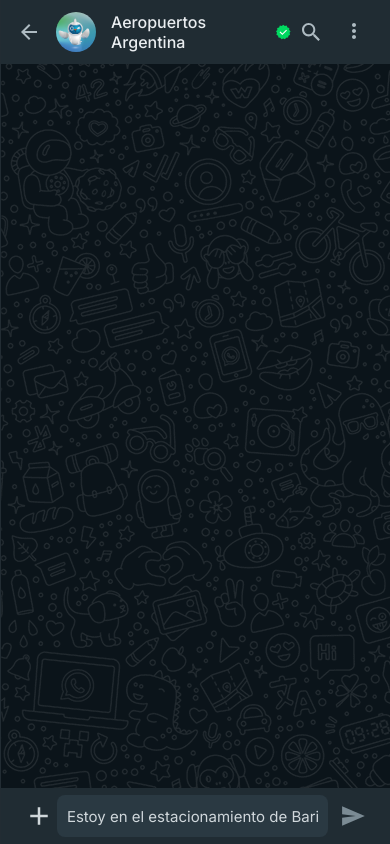
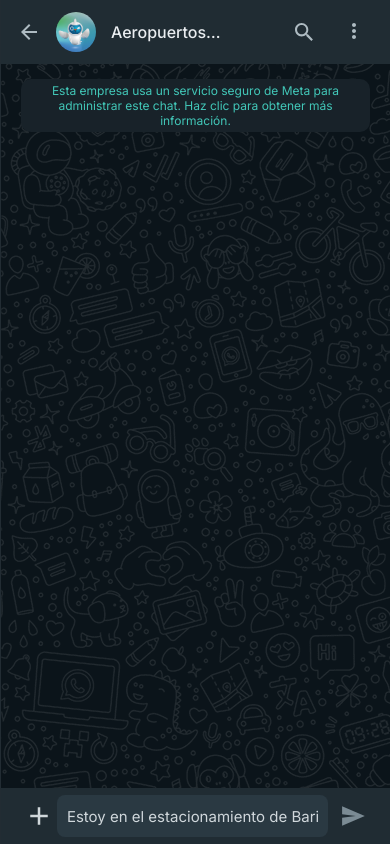
Before and after one commit to alee093/TP-Final-Clon-WhatsApp, a React (Vite) app: page /chat in a window 390 px wide. Built offline with nearby package versions, Linux system fonts and the light colour scheme.

Commit message:
agregado de contenedor cuando no hay mensajes en el chat

```diff
--- a/src/Components/ChatHeader/ChatHeader.css
+++ b/src/Components/ChatHeader/ChatHeader.css
@@ -55,3 +55,25 @@
     margin-right: 15px;
     cursor: pointer;
 }
+@media(max-width: 450px){
+    .chat-header-name{
+        width: 110px;
+        overflow: hidden;
+        text-overflow: ellipsis;
+        white-space: nowrap;
+    }
+    .chat-header-name-icon svg{
+        display: none;
+    }
+}
+@media(max-width: 350px){
+    .chat-header-name{
+        width: 70px;
+        overflow: hidden;
+        text-overflow: ellipsis;
+        white-space: nowrap;
+    }
+    .chat-header-name-icon svg{
+        display: none;
+    }
+}
--- a/src/Components/ChatMessages/ChatMessages.css
+++ b/src/Components/ChatMessages/ChatMessages.css
@@ -166,3 +166,24 @@
         max-width: 90%;
     }
 }
+.no-messages-container{
+    width: 100%;
+    display: flex;
+    justify-content: center;
+}
+.no-messages{
+    color: #42c7b8;
+    font-size: 12px;
+    background-color: #182229;
+    padding: 5px 12px;
+    width: 100%;
+    max-width: 400px;
+    min-width: 0;
+    height: 53px;
+    display: flex;
+    align-items: center;
+    justify-content: center;
+    border-radius: 10px;
+    text-align: center;
+    cursor: pointer;
+}
--- a/src/Components/ChatMessages/ChatMessages.jsx
+++ b/src/Components/ChatMessages/ChatMessages.jsx
@@ -52,6 +52,14 @@ const ChatMessages = () => {
     return (
         <div className='container-for-menu'>
             <div className='chat-messages-container'>
+                {messages.length === 0 &&
+                    <div className='no-messages-container'>
+                        <a href='https://faq.whatsapp.com/1148840052398648?lang=es' target='_blank'>
+                        <p className='no-messages' >
+                            Esta empresa usa un servicio seguro de Meta para administrar este chat. Haz clic para obtener más información.
+                        </p>
+                        </a>
+                    </div>}
                 {messages.map((message) => {
                     if(!messagesRef.current[message.id]){
                         messagesRef.current[message.id] = React.createRef()
--- a/src/Components/SettingsContainer/HelpContainer/HelpContainer.css
+++ b/src/Components/SettingsContainer/HelpContainer/HelpContainer.css
@@ -32,6 +32,7 @@
 .help-image-span{
     color: #8d9599;
     font-size: 14px;
+    margin-bottom: 32px;
 }
 .padding-24{
     padding: 0 24px;
```
